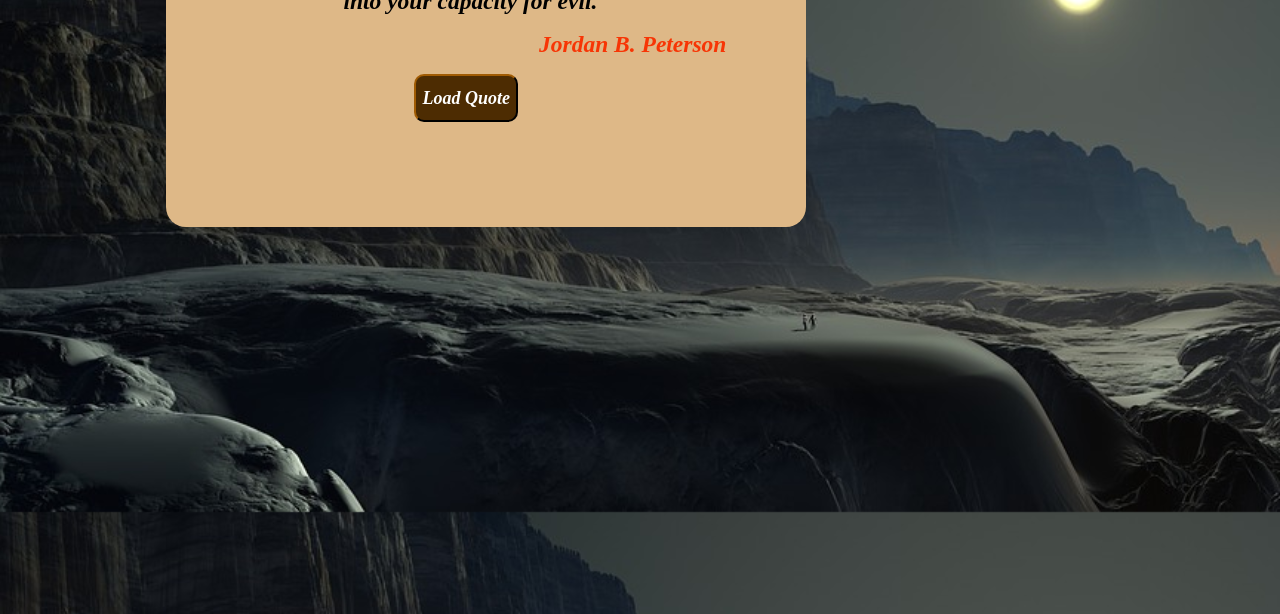
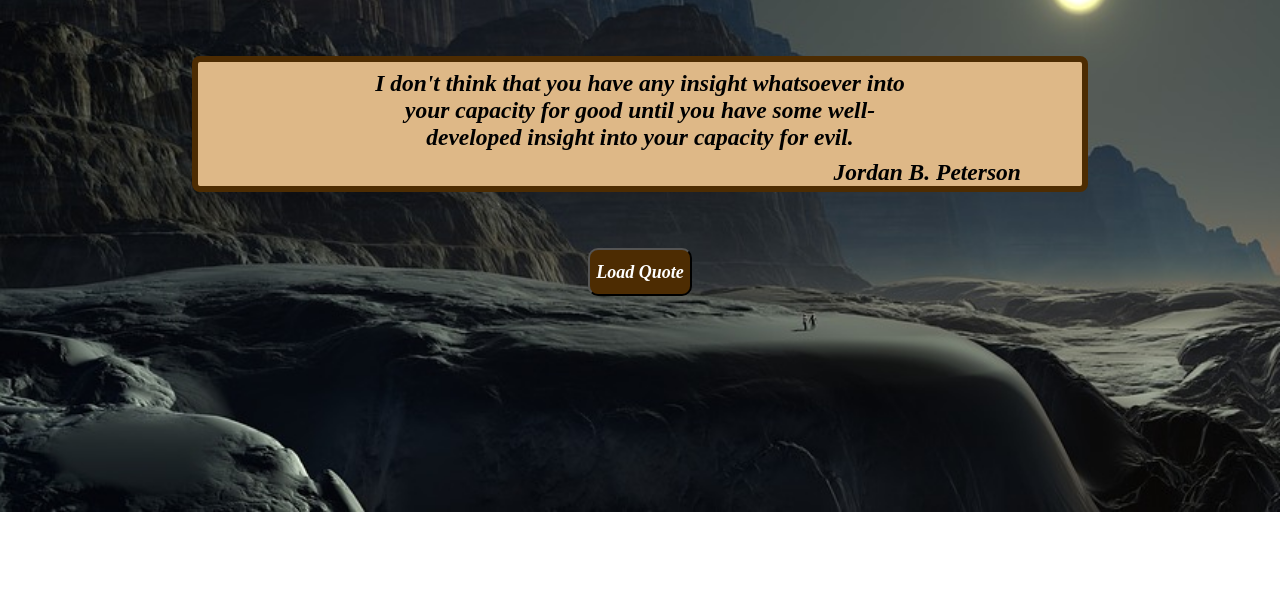
Before and after one commit to Danpier-Dos-Reis/HTML5, a website: page index.html in a window 1280 px wide. Shown: the part 288-902 px from the top of the page. After the commit the page ends 800 px from the top, so only its background shows below. Drawn offline with Linux system fonts and the light colour scheme.

Commit message:
Projecto Finalizado 100% real no fake

```diff
--- a/index.html
+++ b/index.html
@@ -9,13 +9,21 @@
     <title>Quote Generator</title>
 </head>
 <body>
+    <main>
         <div id="tittle">
             <h1>JavaScript Quote Generator</h1>
         </div>
-        <div class="quotecontainer">
-            <p class="quote">I don't think that you have any insight whatsoever into your capacity for good until you have some well-developed insight into your capacity for evil.</p>
-            <p class="author">Jordan B. Peterson</p>
+        <section>
+            <div class="quotecontainer">
+                <p class="quote">I don't think that you have any insight whatsoever into your capacity for good until you have some well-developed insight into your capacity for evil.</p>
+            </div>
+            <div class="authorcontainer">
+                <p class="author">Jordan B. Peterson</p>
+            </div>
+        </section>
+        <div class="btncontainer">
             <button id="btnload">Load Quote</button>
         </div>
+    </main>
 </body>
 </html>
--- a/src/style.scss
+++ b/src/style.scss
@@ -10,57 +10,104 @@ html{
 body{
     width: 100%;
     height: 100%;
+    background-size: cover;
     background-image: url(src/pictures/background.png);
-    background-size: cover;
+    display: flex;
+    align-items: center;
+    justify-content: center;
+    flex-wrap: wrap;
+
+    main{
+        border-radius: 5px;
+        display: grid;
+        width: 70%;
+        grid-template-columns: 100%;
+        grid-template-rows: repeat(3 , 7rem);
     }
-#tittle{
-    width: 25rem;
-    padding-left: 1rem;
-    background-color: burlywood;
-    margin: 8% 0 1rem 32%;
-    border-radius: 10px;border: 4px solid #4d2c02;
 }
-.quotecontainer{
-    background-color: burlywood;
-    border-radius: 20px;
-    width: 40rem;
-    height: 20rem;
-    margin: 0 0 0 13%;
-    padding-top: 2rem;
-    .quote{
-        width: 26rem;
+section{
     font-size: 23.5px;
     font-style: italic;
     font-weight: bold;
     text-align: center;
-        margin: auto auto 1rem 6rem;
+    background-color: burlywood;
+    border: 6px solid #4d2c02;
+    border-radius: 8px;
+    height: max-content;
 }
+#tittle{
+    display: flex;
+    justify-content: center;
+    background-color: burlywood;
+    border-radius: 10px;
+    border: 4px solid #4d2c02;
+    height: 2.5rem;
+}
+.quotecontainer{
+    p{
+        width: 34rem;
+        margin-top: 0.5rem;
+    }
+    display: flex;
+    justify-content: center;
+}
+.authorcontainer{
+    display: flex;
+    justify-content: end;
+    margin-top: 0.5rem;
+    .author{
+        margin-right: 2.6em;
+    }
+}
+.btncontainer{
+    display: flex;
+    justify-content: center;
+    margin-top: 5rem;
     #btnload{
         background-color: #4d2c02;
-        border-color: #4d2c02;
+        border-color: black;
         color: white;
         height: 3rem;
         font-style: italic;
         font-weight: bold;
         font-size: 18px;
         border-radius: 10px;
-        margin-left: 15.5rem;
-        margin-top: 1rem;
         cursor: pointer;
     }
-
+}
 #btnload:hover{
     background-color: #b1e0d0;
     color: #4d2c02;
     border: 3px solid black;
     transition: 0.8s;
 }
-}
-.author{
-    margin-right: 5rem;
-    font-size: 23.5px;
-    font-style: italic;
-    font-weight: bold;
-    text-align: end;
-    color: #f73505;
-}
+
+//     #btnload{
+//         background-color: #4d2c02;
+//         border-color: #4d2c02;
+//         color: white;
+//         height: 3rem;
+//         font-style: italic;
+//         font-weight: bold;
+//         font-size: 18px;
+//         border-radius: 10px;
+//         margin-left: 15.5rem;
+//         margin-top: 1rem;
+//         cursor: pointer;
+//     }
+
+//     #btnload:hover{
+//         background-color: #b1e0d0;
+//         color: #4d2c02;
+//         border: 3px solid black;
+//         transition: 0.8s;
+//     }
+// }
+// .author{
+//     margin-right: 5rem;
+//     font-size: 23.5px;
+//     font-style: italic;
+//     font-weight: bold;
+//     text-align: end;
+//     color: #f73505;
+// }
```
Also changed, not shown: style.css, 1 other file. Lines whose indentation alone changed are shown as unchanged.
